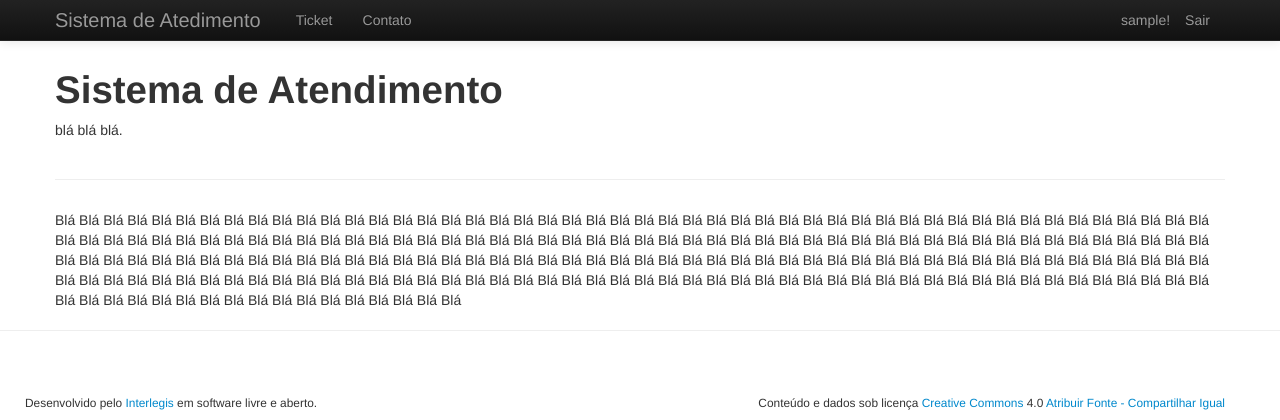
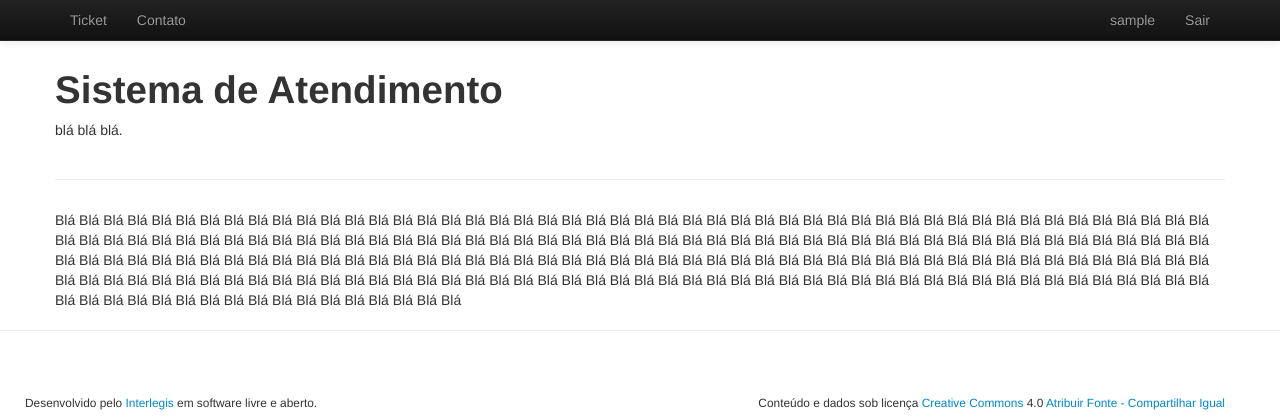
Before and after one commit to felipecoliveira/atendimento, a Django app: page / in a window 1280 px wide. Shown: the top 420 px of the page. Run offline with Django 3.2, Linux system fonts and the light colour scheme; the visitor is signed in with stand-in values (Sample User, id 1); some libraries are stand-ins or nearby versions.

Commit message:
Ajusta tamanho da navbar

```diff
--- a/templates/base.html
+++ b/templates/base.html
@@ -24,12 +24,12 @@
                  <span class="icon-bar"></span>
                  <span class="icon-bar"></span>
              </button>
-             <a class="brand" href="/">Sistema de Atedimento</a>
+             <!-- <a class="brand" href="/">Sistema de Atedimento</a> -->
 
              <div class="nav-collapse collapse">
                  <ul class="nav pull-right">
                      {% if user.is_authenticated %}
-                      <li class="navbar-text">{{ user.username }}!</li>
+                      <li><a href="">{{ user.username }}</a></li>
                       <li><a href="{% url 'usuarios:logout' %}">Sair</a></li>
                      {% else %}
                       <li><a href="{% url 'usuarios:usuarioexterno_create' %}">Cadastre-se</a></li>
```
